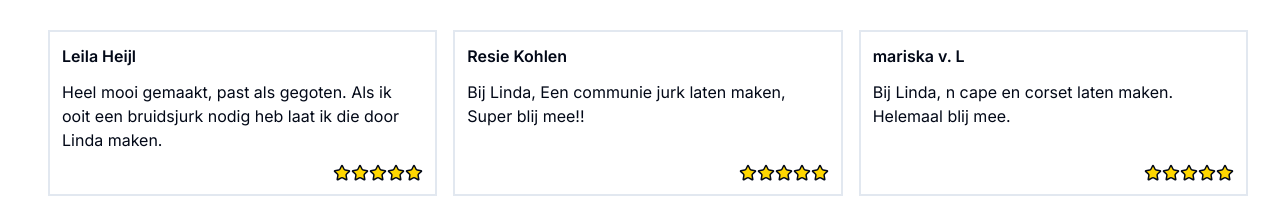
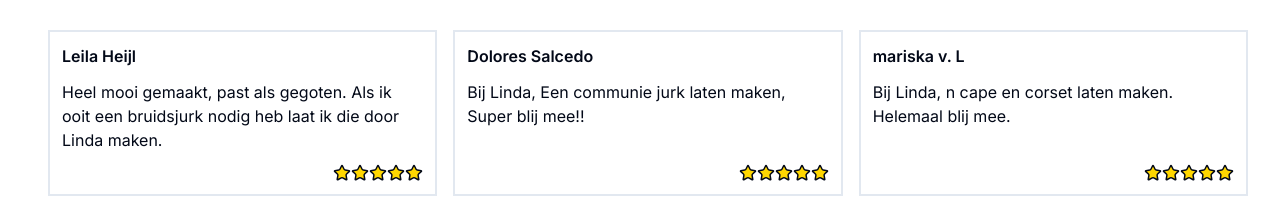
Before and after one commit to raeveira/lindas-design, a Next.js app: page /reviews in a window 1280 px wide. Shown: the part 1303-1501 px from the top of the page. Built offline with nearby package versions, Linux system fonts and the light colour scheme.

Commit message:
fixed name, removed unused

```diff
--- a/app/reviews/page.tsx
+++ b/app/reviews/page.tsx
@@ -17,63 +17,53 @@ const ReviewsPage = () => {
     return (
         <div className="p-3 px-10 grid gap-4 grid-cols-1 sm:grid-cols-2 lg:grid-cols-3">
             <ReviewCard
-                date='7/17/2022'
                 name='Joyce Christis'
                 stars={5}
                 content={languageData.reviews.r1.title}
                 images={[{ src: 'https://lh3.googleusercontent.com/p/AF1QipMpGGXSBASGNmCcBRyNEphRyjeZETBSVFoA-Ms=s3840-w3840-h1822' }]}
             />
             <ReviewCard
-                date='7/17/2023'
                 name='Iedje Kool'
                 stars={5}
                 content={languageData.reviews.r3.title}
             />
             <ReviewCard
-                date='7/17/2021'
                 name='yvon h.'
                 stars={5}
                 content={languageData.reviews.r4.title}
             />
             <ReviewCard
-                date='7/17/2023'
                 name='Resie Kohlen'
                 stars={5}
                 content={languageData.reviews.r5.title}
             />
             <ReviewCard
-                date='7/17/2023'
                 name='Danielle Kres'
                 stars={5}
                 content={languageData.reviews.r6.title}
             />
             <ReviewCard
-                date='7/17/2023'
                 name='Sanne Backes'
                 stars={5}
                 content={languageData.reviews.r2.title}
                 images={[{ src: '/sanne.jpg' }]}
             />
             <ReviewCard
-                date='7/17/2021'
                 name='Leila Heijl'
                 stars={5}
                 content={languageData.reviews.r7.title}
             />
             <ReviewCard
-                date='7/17/2018'
-                name='Resie Kohlen'
+                name='Dolores Salcedo'
                 stars={5}
                 content={languageData.reviews.r8.title}
             />
             <ReviewCard
-                date='7/17/2018'
                 name='mariska v. L'
                 stars={5}
                 content={languageData.reviews.r9.title}
             />
             <ReviewCard
-                date='7/17/2020'
                 name='Claudia De Jong'
                 stars={5}
                 content={languageData.reviews.r10.title}
--- a/components/review.tsx
+++ b/components/review.tsx
@@ -5,7 +5,6 @@ import Image from 'next/image';
 interface CardProps {
     name: string;
     content: string;
-    date: string;
     stars: number;
     images?: { src: string }[];
 }
--- a/lib/data/language.ts
+++ b/lib/data/language.ts
@@ -96,7 +96,7 @@ export const english = {
 		},
 		r10: {
 			title: ``,
-		},
+		}
 	},
 };
 
@@ -202,7 +202,7 @@ export const dutch = {
 		},
 		r10: {
 			title: ``,
-		},
+		}
 	},
 };
 
```
